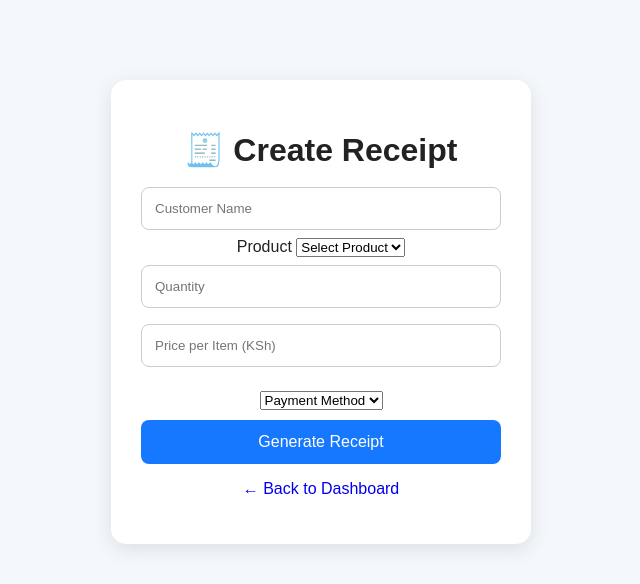
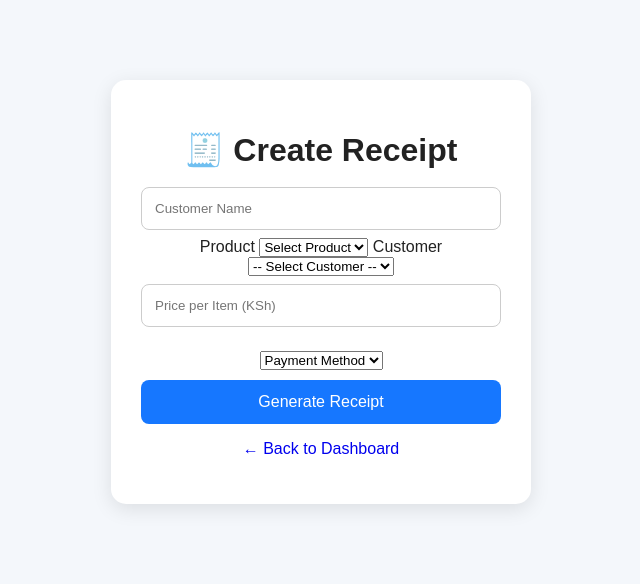
Before and after one commit to sc334ar/SmartBiz, a Python web app: template templates/receipt.html in a window 1280 px wide. Shown: the top 584 px of the page, without its empty margins (319-959 px from the left). Run offline with Jinja, Linux system fonts and the light colour scheme; the template is opened without the code that fills it, so the values that code supplies are empty.

Commit message:
Update receipt template to include customer selection
Removed quantity input and added customer selection dropdown.

```diff
--- a/templates/receipt.html
+++ b/templates/receipt.html
@@ -46,14 +46,17 @@
 
         </select>
 
-        <input
-            type="number"
-            name="quantity"
-            id="quantity"
-            placeholder="Quantity"
-            min="1"
-            required
-        >
+<label for="customer">Customer</label>
+
+<select name="customer" id="customer" required>
+    <option value="">-- Select Customer --</option>
+
+    {% for customer in customers %}
+        <option value="{{ customer['name'] }}">
+            {{ customer['name'] }}
+        </option>
+    {% endfor %}
+</select>
 
         <input
             type="number"
```
